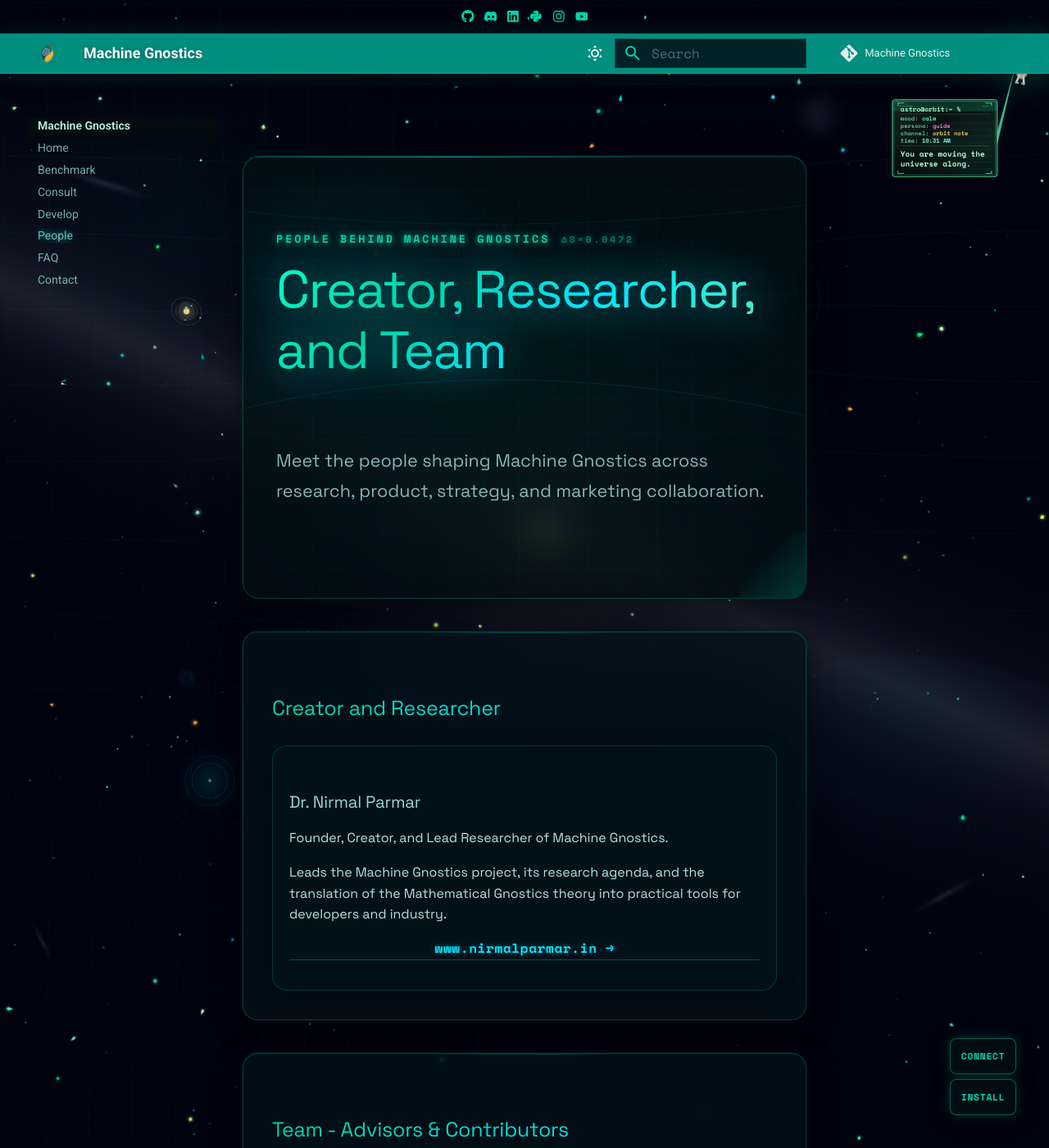
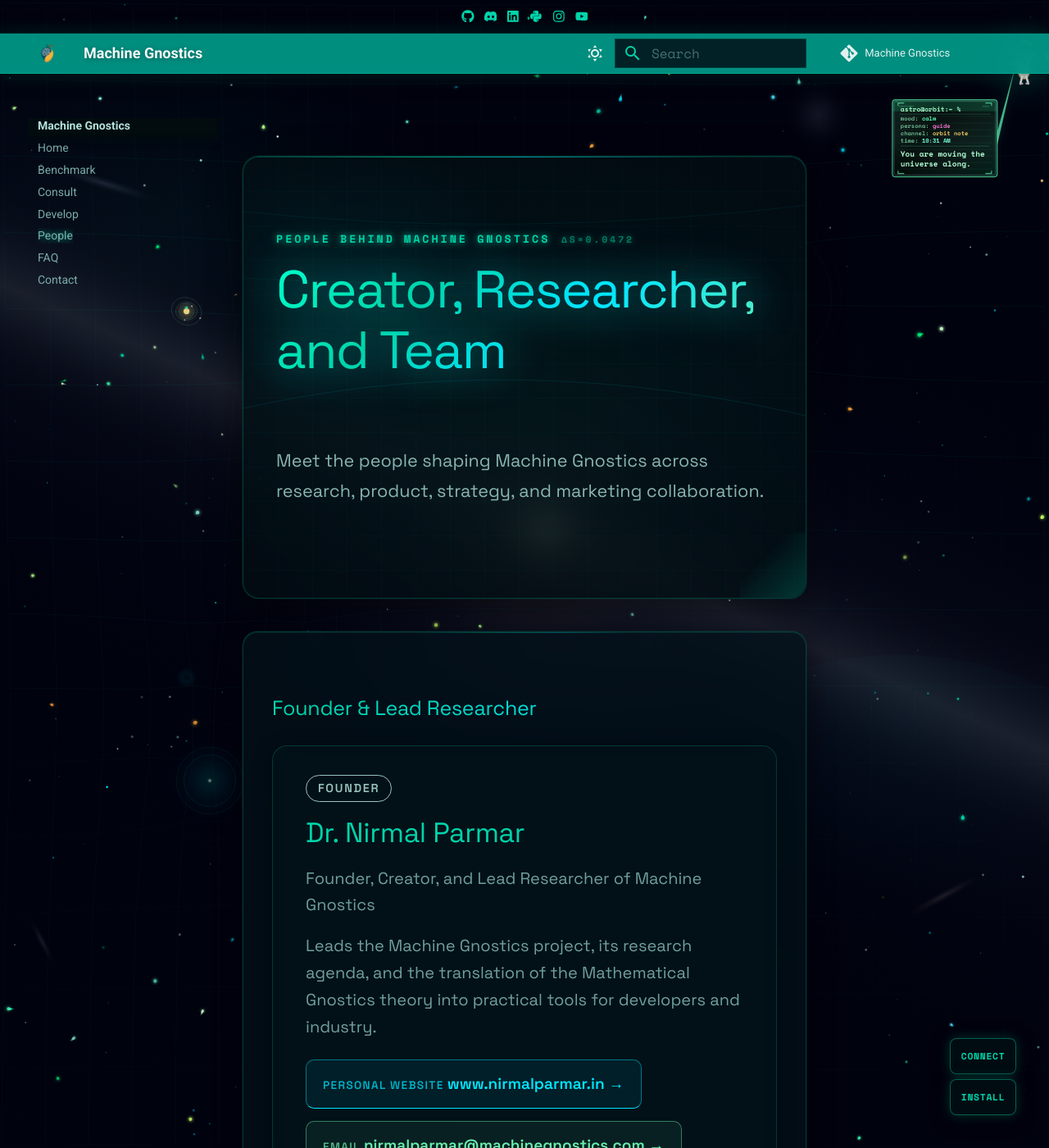
Before and after one commit to MachineGnostics/machinegnostics.io, an MkDocs documentation site: the page built from docs/people.md, in a window 1280 px wide and 1400 px high. Shown: the whole window at 82% size. Built offline with MkDocs 1.6.1 and Material for MkDocs 9.7.7, drawn with Linux system fonts in a browser that asks for light colours; comment, search, counter and statistics services are not loaded; some of the changed text lies outside the part shown.

Commit message:
people page updated

```diff
--- a/docs/people.md
+++ b/docs/people.md
@@ -10,46 +10,85 @@
 		</p>
 	</section>
 
-	<section class="gn-section gn-reveal" id="creator-researcher">
-		<h2>Creator and Researcher</h2>
+	<section class="gn-section gn-reveal" id="founder">
+		<h2>Founder &amp; Lead Researcher</h2>
 		<div class="gn-features">
-			<article class="gn-feature">
+			<article class="gn-feature gn-people-card gn-founder-card">
+				<span class="gn-founder-badge">Founder</span>
 				<h3>Dr. Nirmal Parmar</h3>
-				<p>
-					Founder, Creator, and Lead Researcher of Machine Gnostics.
-				</p>
-				<p>
+				<p class="gn-founder-role">Founder, Creator, and Lead Researcher of Machine Gnostics</p>
+				<p class="gn-founder-bio">
 					Leads the Machine Gnostics project, its research agenda, and the translation of the Mathematical Gnostics theory into practical tools for developers and industry.
 				</p>
-				<p><a href="https://www.nirmalparmar.in" target="_blank" rel="noopener noreferrer">www.nirmalparmar.in →</a></p>
+				<div class="gn-founder-links">
+					<a class="gn-founder-link gn-founder-link--web" href="https://www.nirmalparmar.in" target="_blank" rel="noopener noreferrer">
+						<span class="gn-founder-link-label">Personal website</span>
+						<span class="gn-founder-link-value">www.nirmalparmar.in →</span>
+					</a>
+					<a class="gn-founder-link gn-founder-link--mail" href="mailto:nirmalparmar@machinegnostics.com">
+						<span class="gn-founder-link-label">Email</span>
+						<span class="gn-founder-link-value">nirmalparmar@machinegnostics.com →</span>
+					</a>
+				</div>
 			</article>
 		</div>
 	</section>
 
-	<section class="gn-section gn-reveal" id="team">
-		<h2>Team - Advisors & Contributors</h2>
-		<div class="gn-features">
+	<section class="gn-section gn-reveal" id="senior-advisors">
+		<h2>Senior Expert Advisors</h2>
+		<div class="gn-features gn-compact-grid">
 			<article class="gn-feature">
-				<h3>Team Members</h3>
-				<p>
-					A focused group supporting product direction, strategic framing, and market learning as Machine Gnostics grows from research into practical adoption.
-				</p>
-				<ul style="list-style: none; padding-left: 0; margin-bottom: 0;">
-					<li style="margin-bottom: 1rem;"><strong>Kevin Shah</strong><br>OSS Product Advisor<br><span class="gn-meta">Supports product direction, open-source packaging, and practical product thinking around the user experience.</span></li>
-					<li style="margin-bottom: 1rem;"><strong>Smit Parmar</strong><br>Marketing Student Contributor<br><span class="gn-meta">Contributes market learning, audience research, and messaging support across early growth initiatives.</span></li>
-					<li><strong>Chirag Vadera</strong><br>Business Strategy Advisor<br><span class="gn-meta">Advises on business direction, strategic positioning, and how Machine Gnostics can engage high-value industry problems.</span></li>
-				</ul>
+				<h3>Dr. Zdenek Wagner</h3>
+				<p class="gn-meta">Expert Advisor - Applied Data Analysis</p>
+				<p>Provides expertise in non-statistical data analysis, the applied use of Mathematical Gnostics methods, and the interpretation of complex experimental data.</p>
 			</article>
 			<article class="gn-feature">
-				<h3>Expert Advisors</h3>
-				<p>
-					Senior expert advisors supporting research application and advanced data interpretation across scientific and industrial contexts.
-				</p>
-				<ul style="list-style: none; padding-left: 0; margin-bottom: 0;">
-					<li style="margin-bottom: 1rem;"><strong>Dr. Magdalena Bendova</strong><br>Research &amp; Application Advisor<br><span class="gn-meta">Provides guidance on the practical application of Mathematical Gnostics in scientific research, including thermophysical property measurements and related research methodologies.</span></li>
-					<li><strong>Dr. Zdenek Wagner</strong><br>Expert Advisor - Applied Data Analysis<br><span class="gn-meta">Provides expertise in non-statistical data analysis, the applied use of Mathematical Gnostics methods, and the interpretation of complex experimental data.</span></li>
-				</ul>
+				<h3>Dr. Magdalena Bendova</h3>
+				<p class="gn-meta">Research &amp; Application Advisor</p>
+				<p>Provides guidance on the practical application of Mathematical Gnostics in scientific research, including thermophysical property measurements and related research methodologies.</p>
 			</article>
+		</div>
+	</section>
+
+	<section class="gn-section gn-reveal" id="academic-advisor">
+		<h2>Academic Advisor</h2>
+		<div class="gn-features gn-compact-grid">
+			<article class="gn-feature">
+				<h3>Dr. Kamlesh Parmar</h3>
+				<p class="gn-meta">Assistant Professor - India</p>
+				<p>Supports research collaboration and advises on how Machine Gnostics can be applied in scientific and engineering applications.</p>
+			</article>
+		</div>
+	</section>
+
+	<section class="gn-section gn-reveal" id="contributors">
+		<h2>Non-Technical Contributors</h2>
+		<div class="gn-features gn-compact-grid">
+			<article class="gn-feature">
+				<h3>Chirag Vadera</h3>
+				<p class="gn-meta">Business Strategy Advisor</p>
+				<p>Advises on business direction, strategic positioning, and how Machine Gnostics can engage high-value industry problems.</p>
+			</article>
+			<article class="gn-feature">
+				<h3>Kevin Shah</h3>
+				<p class="gn-meta">OSS Product Advisor</p>
+				<p>Supports product direction, open-source packaging, and practical product thinking around the user experience.</p>
+			</article>
+			<article class="gn-feature">
+				<h3>Smit Parmar</h3>
+				<p class="gn-meta">Marketing Student Contributor</p>
+				<p>Contributes market learning, audience research, and messaging support across early growth initiatives.</p>
+			</article>
+		</div>
+	</section>
+
+	<section class="gn-section gn-reveal" id="get-in-touch">
+		<h2>Get in Touch</h2>
+		<p>
+			For research collaboration, advisory enquiries, or questions for the team, send us a message through the contact form.
+		</p>
+		<div style="text-align: center; margin-top: 1.5rem;">
+			<button type="button" class="md-button md-button--primary" onclick="openContactModal()">Send a Request</button>
 		</div>
 	</section>
 
--- a/docs/stylesheets/extra.css
+++ b/docs/stylesheets/extra.css
@@ -184,6 +184,140 @@
                 color-mix(in srgb, var(--md-primary-fg-color), transparent 92%) 0%,
                 color-mix(in srgb, var(--md-default-bg-color), #111 8%) 100%);
     transition: transform .22s ease, border-color .22s ease, box-shadow .22s ease;
+}
+
+.gn-home .gn-features.gn-compact-grid {
+    grid-template-columns: repeat(auto-fill, minmax(200px, 1fr));
+}
+
+.gn-home .gn-compact-grid .gn-feature {
+    padding: .75rem;
+}
+
+.gn-home .gn-compact-grid .gn-feature p {
+    margin: .25rem 0;
+    font-size: .85rem;
+}
+
+[data-md-color-scheme] .gn-home .gn-compact-grid .gn-feature h3,
+[data-md-color-scheme] .gn-home .gn-people-card.gn-feature h3 {
+    color: var(--md-primary-fg-color);
+    background: none;
+    -webkit-text-fill-color: currentColor;
+}
+
+[data-md-color-scheme] .gn-home .gn-compact-grid .gn-feature p:not(.gn-meta),
+[data-md-color-scheme] .gn-home .gn-people-card.gn-feature p:not(.gn-meta) {
+    color: var(--md-default-fg-color--light);
+}
+
+.gn-home .gn-founder-card {
+    grid-column: 1 / -1;
+    display: flex;
+    flex-direction: column;
+    gap: .9rem;
+    padding: 1.75rem 2rem;
+    border-left: 4px solid var(--md-primary-fg-color);
+}
+
+.gn-home .gn-founder-card .gn-founder-badge {
+    align-self: flex-start;
+    font-size: .72rem;
+    font-weight: 600;
+    letter-spacing: .12em;
+    text-transform: uppercase;
+    padding: .2rem .7rem;
+    border: 1px solid currentColor;
+    border-radius: 999px;
+    opacity: .85;
+}
+
+[data-md-color-scheme] .gn-home .gn-founder-card.gn-feature h3 {
+    margin: 0;
+    font-size: 1.7rem;
+    line-height: 1.2;
+}
+
+[data-md-color-scheme] .gn-home .gn-founder-card.gn-feature .gn-founder-role {
+    margin: 0;
+    font-size: 1rem;
+    color: var(--md-default-fg-color--light);
+}
+
+[data-md-color-scheme] .gn-home .gn-founder-card.gn-feature .gn-founder-bio {
+    margin: 0;
+    font-size: 1rem;
+    line-height: 1.65;
+    color: var(--md-default-fg-color--light);
+}
+
+.gn-home .gn-founder-links {
+    display: flex;
+    flex-wrap: wrap;
+    gap: .75rem;
+    margin-top: .25rem;
+}
+
+.gn-home .gn-founder-link {
+    display: inline-flex;
+    flex-direction: column;
+    gap: .15rem;
+    min-width: 230px;
+    padding: .7rem 1rem;
+    border: 1px solid;
+    border-radius: 10px;
+    text-decoration: none;
+    transition: background .2s ease, transform .2s ease;
+}
+
+.gn-home .gn-founder-link:hover {
+    transform: translateY(-2px);
+}
+
+.gn-home .gn-founder-link .gn-founder-link-label {
+    font-size: .68rem;
+    font-weight: 600;
+    letter-spacing: .1em;
+    text-transform: uppercase;
+    opacity: .75;
+}
+
+.gn-home .gn-founder-link .gn-founder-link-value {
+    font-size: .95rem;
+    font-weight: 600;
+}
+
+[data-md-color-scheme] .gn-home .gn-founder-card a.gn-founder-link {
+    font-family: inherit !important;
+    font-size: inherit !important;
+    letter-spacing: normal;
+    text-shadow: none !important;
+    border-bottom: 1px solid;
+    padding-bottom: .7rem;
+}
+
+[data-md-color-scheme="slate"] .gn-home .gn-founder-link.gn-founder-link--web {
+    color: #00e5ff !important;
+    border-color: rgba(0,229,255,0.45);
+    background: rgba(0,229,255,0.07);
+}
+
+[data-md-color-scheme="slate"] .gn-home .gn-founder-link.gn-founder-link--mail {
+    color: #69f0ae !important;
+    border-color: rgba(105,240,174,0.45);
+    background: rgba(105,240,174,0.07);
+}
+
+[data-md-color-scheme="default"] .gn-home .gn-founder-link.gn-founder-link--web {
+    color: #1a5fb4 !important;
+    border-color: rgba(26,95,180,0.4);
+    background: rgba(26,95,180,0.06);
+}
+
+[data-md-color-scheme="default"] .gn-home .gn-founder-link.gn-founder-link--mail {
+    color: #7a4a00 !important;
+    border-color: rgba(122,74,0,0.4);
+    background: rgba(122,74,0,0.06);
 }
 
 .gn-home .gn-flip-card {
```
